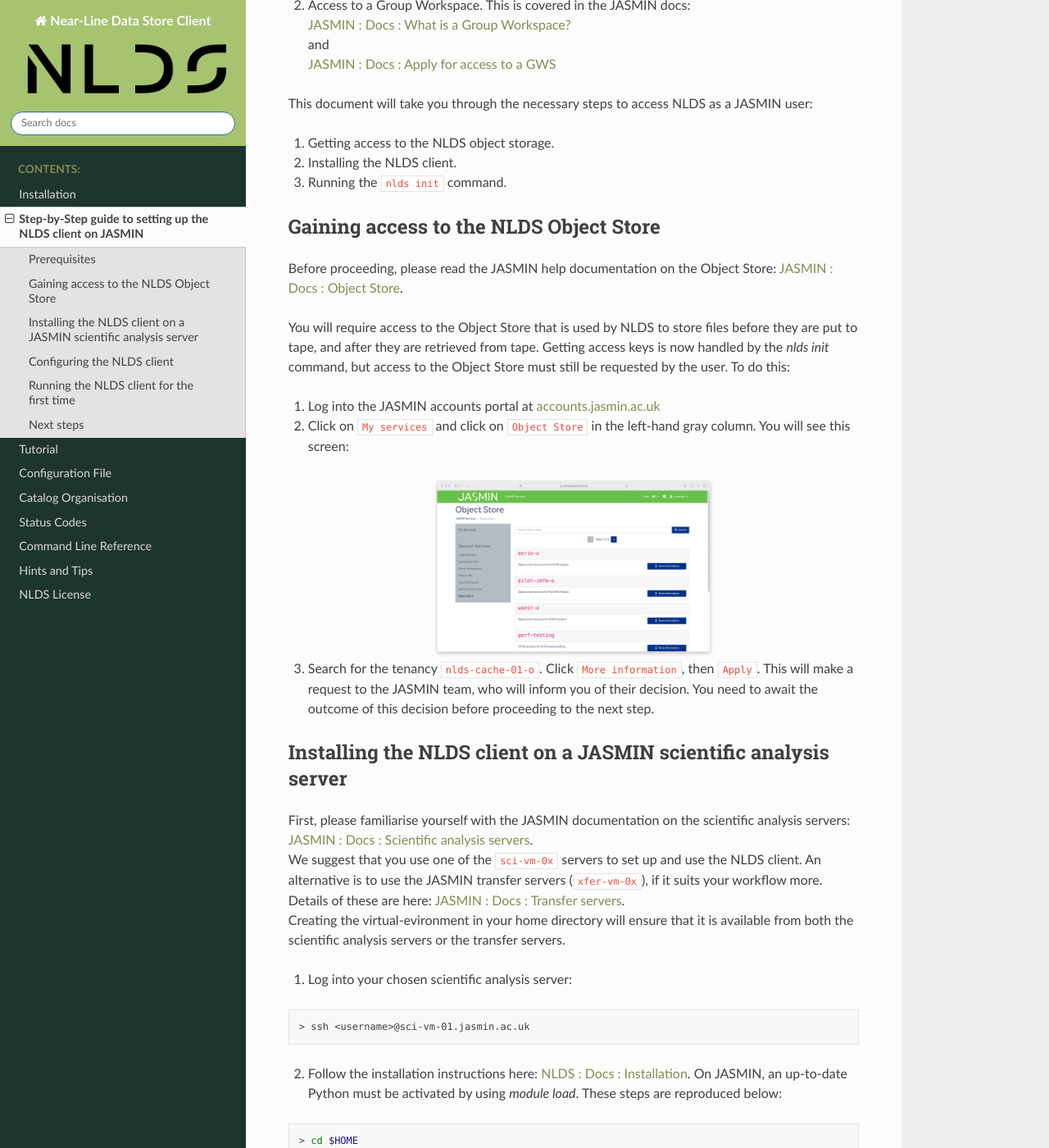
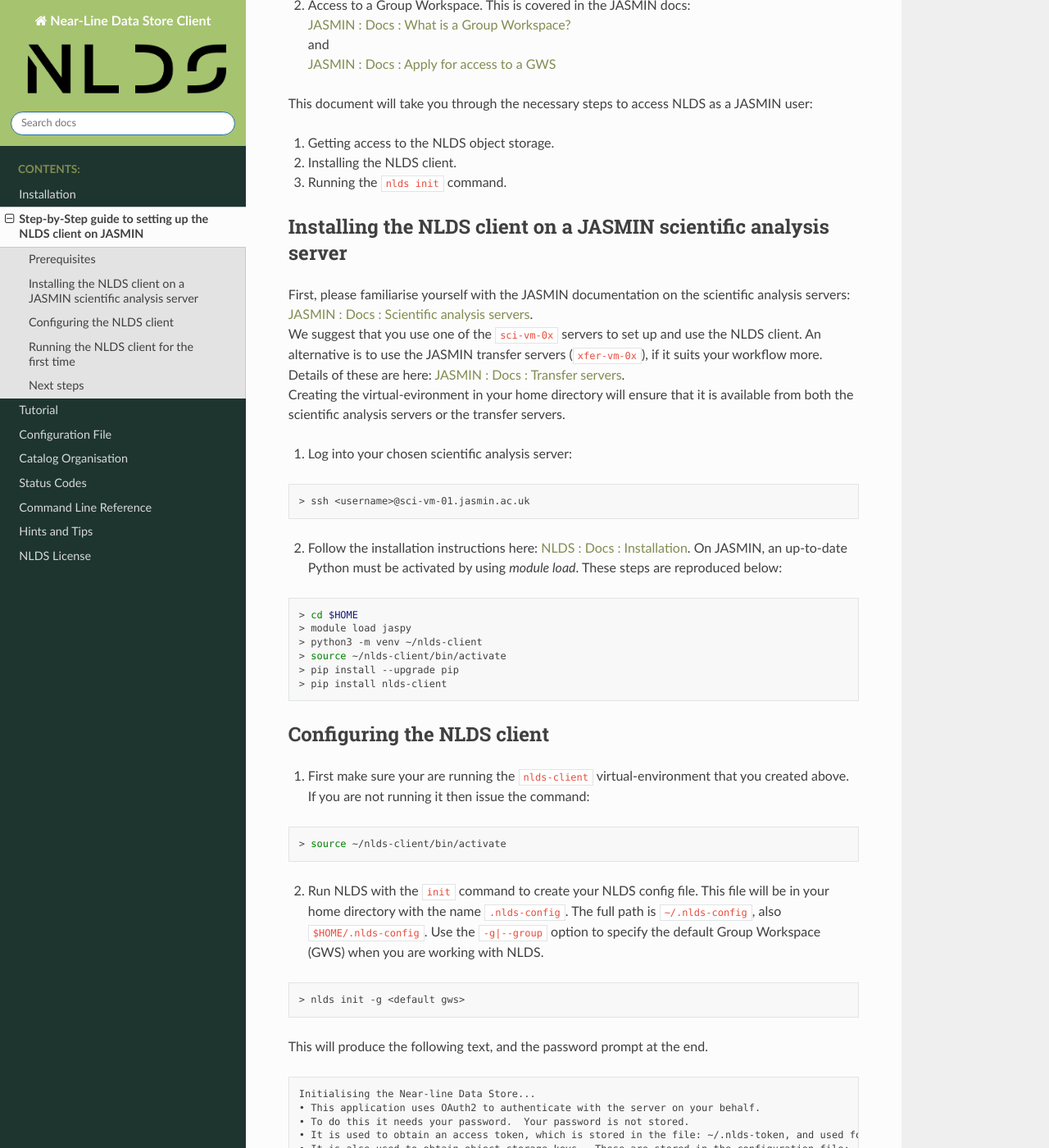
Before and after one commit to cedadev/nlds-client, a Sphinx documentation site: the page built from docs/user_guide/source/step_by_step.rst, in a window 1280 px wide and 1400 px high, scrolled down 795 px. Shown: the whole window at 82% size. Built offline with Sphinx 7.4.7 and the Read the Docs theme 3.1.0, drawn with Linux system fonts in a browser that asks for light colours.

Commit message:
Removed getting object store account

```diff
--- a/docs/user_guide/source/step_by_step.rst
+++ b/docs/user_guide/source/step_by_step.rst
@@ -34,27 +34,6 @@
 #. Getting access to the NLDS object storage.
 #. Installing the NLDS client.
 #. Running the ``nlds init`` command.
-
-.. _object_store:
-
-Gaining access to the NLDS Object Store
----------------------------------------
-
-Before proceeding, please read the JASMIN help documentation on the Object Store:
-`JASMIN : Docs : Object Store <https://help.jasmin.ac.uk/docs/short-term-project-storage/using-the-jasmin-object-store/>`_.
-
-You will require access to the Object Store that is used by NLDS to store files before they are put to tape, and after they are retrieved from tape.  Getting access keys is now handled by the `nlds init` command, but access to the Object Store must still be requested by the user.  To do this:
-
-1. Log into the JASMIN accounts portal at `accounts.jasmin.ac.uk <https://accounts.jasmin.ac.uk>`_
-2. Click on ``My services`` and click on ``Object Store`` in the left-hand gray column.  You will see this screen:
-
-.. image:: ./_images/obj_store.png
-    :width: 50 %
-    :align: center
-
-
-3. Search for the tenancy ``nlds-cache-01-o``.  Click ``More information``, then ``Apply``.  This will make a request to the JASMIN team, who will inform you of their decision.  You need to await the outcome of this decision before proceeding to the next step.
-
 
 .. _installing_nlds_client:
 
```
